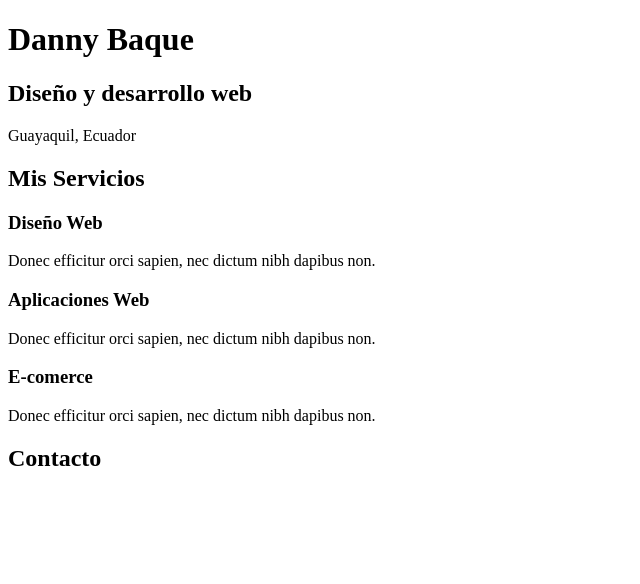
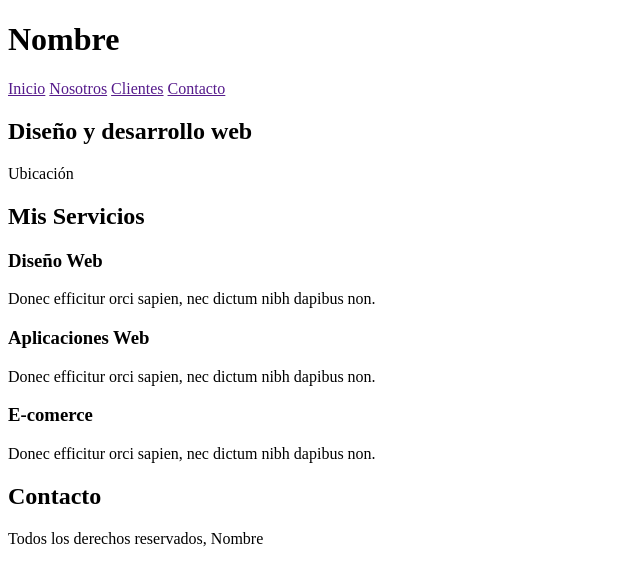
Before and after one commit to dannybaque/freelancer-site, a plain HTML site: page index.html in a window 1280 px wide. Shown: the whole page, without its empty margins (0-640 px from the left). Drawn offline with Linux system fonts and the light colour scheme.

Commit message:
estructura

```diff
--- a/index.html
+++ b/index.html
@@ -3,19 +3,43 @@
 <head>
     <meta charset="UTF-8">
     <meta name="viewport" content="width=device-width, initial-scale=1.0">
-    <title>Document</title>
+    <title>Desarrollador freelancer</title>
 </head>
 <body>
-    <h1>Danny Baque</h1>
+    <header>
+        <h1>Nombre</h1>
+    </header>
+    <nav>
+        <a href="">Inicio</a>
+        <a href="">Nosotros</a>
+        <a href="">Clientes</a>
+        <a href="">Contacto</a>
+    </nav>
+    <section>
         <h2>Diseño y desarrollo web</h2>
-    <p>Guayaquil, Ecuador</p>
+        <p>Ubicación</p>
+    </section>
+    <main>
         <h2>Mis Servicios</h2>
+        <section>
             <h3>Diseño Web</h3>
             <p>Donec efficitur orci sapien, nec dictum nibh dapibus non.</p>
+        </section>
+        <section>
             <h3>Aplicaciones Web</h3>
             <p>Donec efficitur orci sapien, nec dictum nibh dapibus non.</p>
+        </section>
+        <section>
             <h3>E-comerce</h3>
             <p>Donec efficitur orci sapien, nec dictum nibh dapibus non.</p>
+        </section>
+    </main>
+    <section>
         <h2>Contacto</h2>
+    </section>
+    <footer>
+        <p>Todos los derechos reservados, Nombre</p>
+    </footer>
+
 </body>
 </html>
```
Lines whose indentation alone changed are shown as unchanged.
